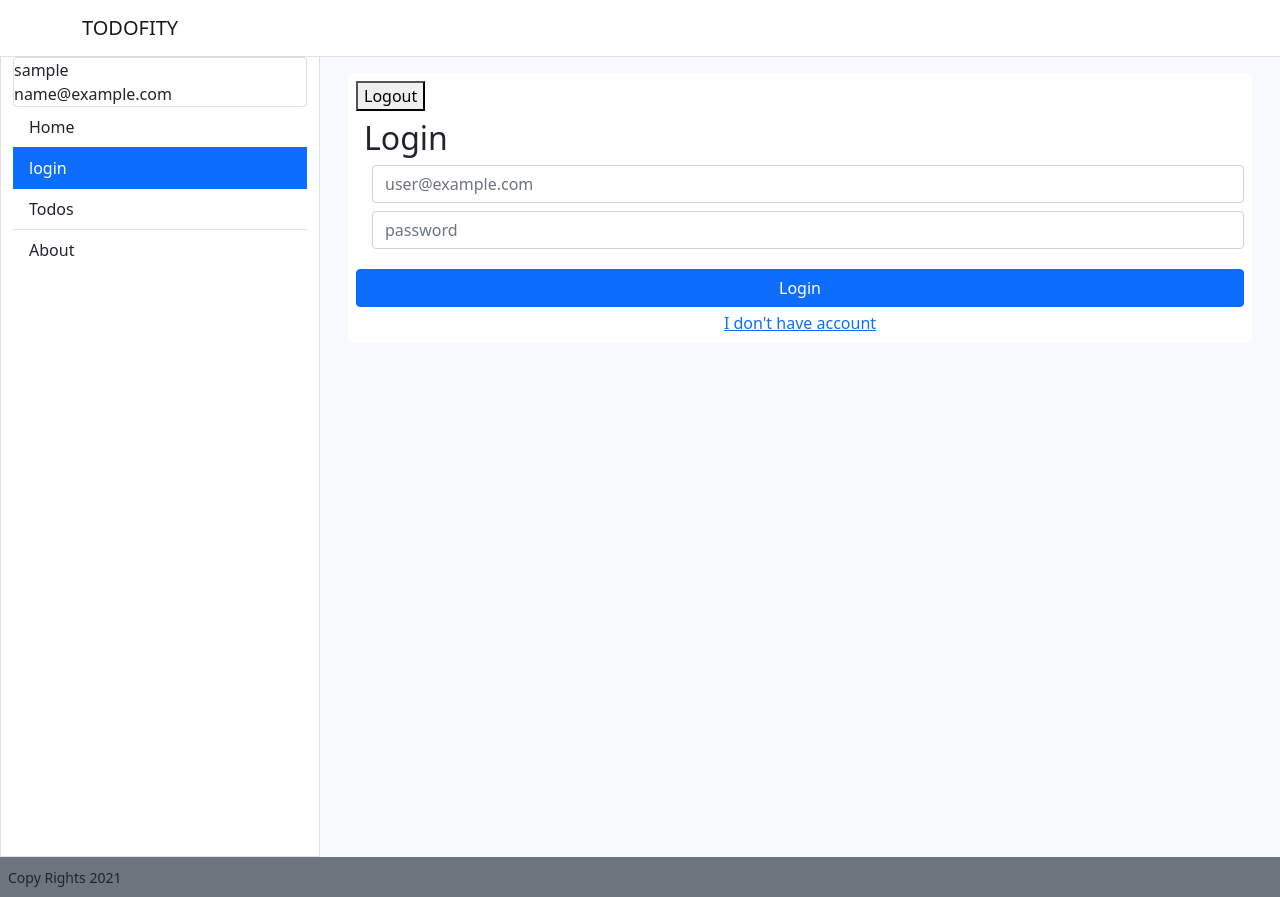
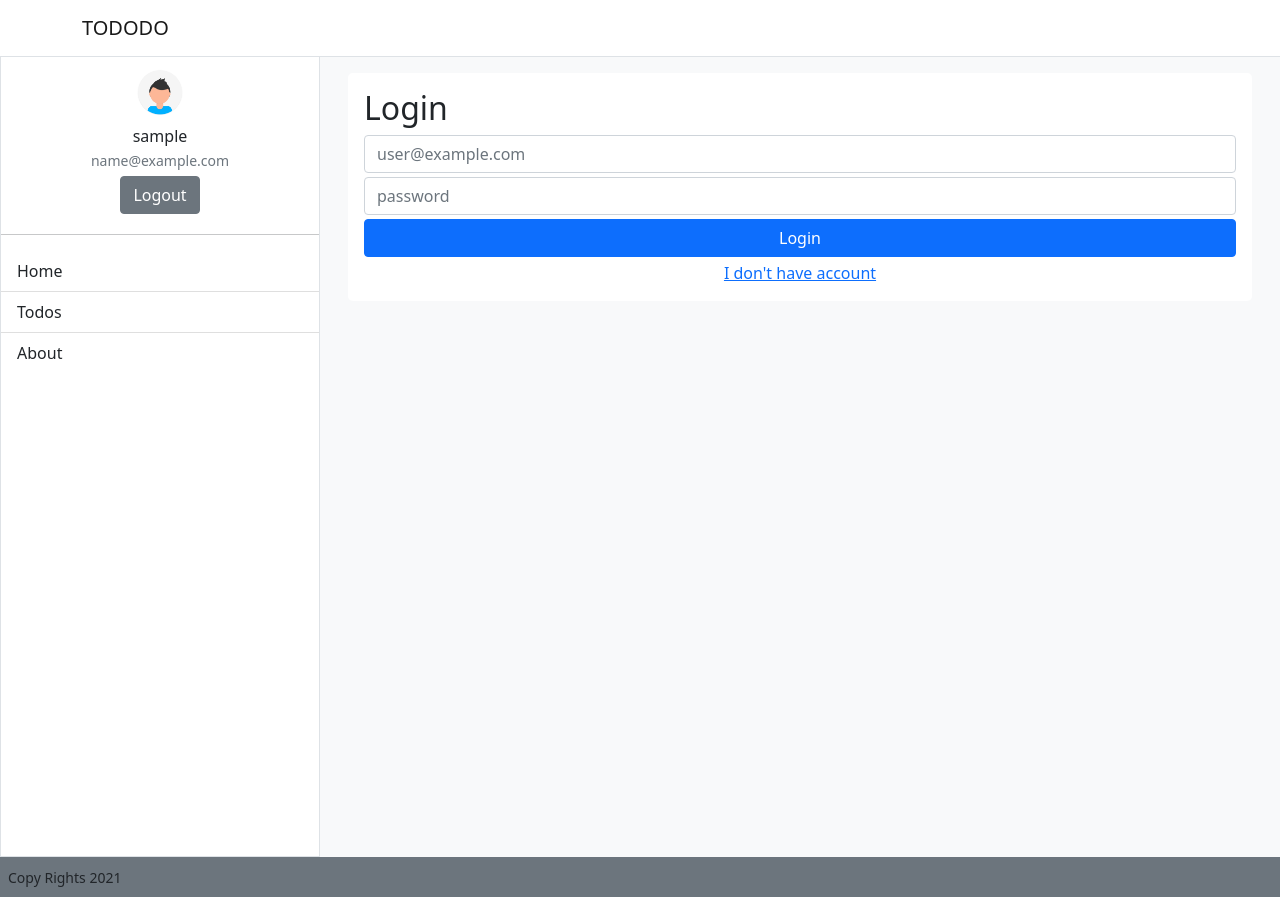
Before and after one commit to 3omer/tododo, a Vue app: page /#/login in a window 1280 px wide. Built offline with nearby package versions, Linux system fonts and the light colour scheme; sample sign-in values are in the browser's storage.

Commit message:
add userCard component

```diff
--- a/package.json
+++ b/package.json
@@ -1,5 +1,5 @@
 {
-  "name": "todovity",
+  "name": "tododo",
   "version": "0.1.0",
   "private": true,
   "scripts": {
--- a/src/components/Layout.vue
+++ b/src/components/Layout.vue
@@ -3,7 +3,7 @@
     <header>
       <nav class="navbar navbar-light border-bottom">
         <div class="container">
-          <a class="navbar-brand" href="/">TODOFITY</a>
+          <a class="navbar-brand" href="/">TODODO</a>
           <button
             class="navbar-toggler d-sm-block d-md-none"
             type="button"
@@ -17,9 +17,10 @@
           </button>
         </div>
       </nav>
-      <div class="collapse bg-secondary list-group list-group-flush my-2" id="navCollapse">
+      <div class="collapse d-md-none list-group list-group-flush my-2" id="navCollapse">
+        <userCard class="d-md-none" />
+        <hr>
         <router-link class="list-group-item list-group-item-action" to="/">Home</router-link>
-        <router-link class="list-group-item list-group-item-action" to="/login">login</router-link>
         <router-link class="list-group-item list-group-item-action" to="/todos">Todos</router-link>
         <router-link class="list-group-item list-group-item-action" to="/about">About</router-link>
       </div>
@@ -27,14 +28,14 @@
     <main>
       <div class="container-fluid vh-100">
         <div class="row">
-          <div class="d-none d-md-block vh-100 col-md-3 mx-0 border border-top-0">
+          <div class="d-none d-md-block vh-100 col-md-3 mx-0 px-0 border border-top-0">
             <!-- nav menu -->
             <div class="user-card">
-              <userCard />
+              <userCard class="text-center" />
+              <hr>
             </div>
-            <div class="list-group list-group-flush">
+            <div class="list-group mx-0 list-group-flush">
               <router-link class="list-group-item list-group-item-action" to="/">Home</router-link>
-              <router-link class="list-group-item list-group-item-action" to="/login">login</router-link>
               <router-link class="list-group-item list-group-item-action" to="/todos">Todos</router-link>
               <router-link class="list-group-item list-group-item-action" to="/about">About</router-link>
             </div>
--- a/src/components/userCard.vue
+++ b/src/components/userCard.vue
@@ -1,20 +1,43 @@
 <template>
-  <div v-if="user" class="card">
+<div>
+  <div v-if="user" class="d-flex d-md-block m-1 p-1 align-items-center">
+    <div class="avatar">
+      <img class="img-fluid" :src="avatarSrc" alt="user avatar" width="60px" />
+    </div>
+    <div class="user-details p-1">
       <span>{{user.username}}</span>
-      <span>{{user.email}}</span>
+      <br />
+      <span class="small text-muted">{{user.email}}</span>
+    </div>
+    <div class="mx-auto">
+      <btnLogout class="btn btn-secondary" />
+    </div>
   </div>
+  <div class="text-center m-1" v-else>
+    <router-link to="/login" class="btn btn-primary w-75">Login</router-link>
+  </div>
+</div>
 </template>
 
 <script>
-import { mapState } from 'vuex'
+import avatarDefault from "../assets/avatar_ph.png";
+import { mapState } from "vuex";
+import btnLogout from "./btnLogout";
 export default {
-    name: 'UserCard',
-    computed: mapState({
-        user: state => state.authStore.user
-    }),
-}
+  name: "UserCard",
+  computed: {
+    avatarSrc() {
+      return this.user.avatar || avatarDefault;
+    },
+    ...mapState({
+      user: state => state.authStore.user
+    })
+  },
+  components: {
+    btnLogout
+  }
+};
 </script>
 
 <style>
-
 </style>
--- a/src/views/Login.vue
+++ b/src/views/Login.vue
@@ -1,12 +1,11 @@
 <template>
   <div class="m-2 p-2 bg-white rounded-3">
-    <btnLogout/>
     <div class="login-form p-2">
       <div class="alert alert-danger" v-show="error">{{error}}</div>
       <form action>
         <h2>Login</h2>
         <input
-          class="form-control m-2"
+          class="form-control my-1"
           type="email"
           name="email"
           v-model="fields.email"
@@ -14,29 +13,28 @@
           placeholder="user@example.com"
         />
         <input
-          class="form-control m-2"
+          class="form-control"
           type="password"
           name="password"
           v-model="fields.password"
           placeholder="password"
         />
+
+        <div class="form-options text-center">
+          <button type="submit" class="btn btn-primary w-100 my-1" @click.prevent="login">Login</button>
+          <br />
+          <router-link to="/signup">I don't have account</router-link>
+        </div>
       </form>
-    </div>
-    <div class="form-options text-center">
-      <button class="btn btn-primary w-100 my-1" @click="login">Login</button>
-      <br />
-      <router-link to="/signup">I don't have account</router-link>
     </div>
   </div>
 </template>
 
 <script>
-import api from "../services/api"
-import btnLogout from '../components/btnLogout'
+import api from "../services/api";
 
 export default {
   name: "Login",
-  components: { btnLogout },
   data() {
     return {
       fields: {
@@ -53,14 +51,14 @@ export default {
         .postLogin(this.fields.email, this.fields.password)
         .then(res => {
           if (res.token) {
-            console.log("login() - Token retrived", res.token)
-            this.$store.commit('authStore/loginSuccess', res)
-            this.$router.push({ name: 'home' })
+            console.log("login() - Token retrived", res.token);
+            this.$store.commit("authStore/loginSuccess", res);
+            this.$router.push({ name: "home" });
           }
         })
         .catch(error => {
           this.error = error.error;
-        })
+        });
     }
   }
 };
--- a/src/views/Signup.vue
+++ b/src/views/Signup.vue
@@ -5,39 +5,42 @@
       <form action>
         <h2>Signup</h2>
         <input
-          class="form-control m-2"
+          class="form-control my-1"
           name="username"
           v-model="fields.username"
           id="username"
           placeholder="username"
+          required
         />
         <input
-          class="form-control m-2"
+          class="form-control my-1"
           type="email"
           name="email"
           v-model="fields.email"
           id="email"
           placeholder="user@example.com"
+          required
         />
         <input
-          class="form-control m-2"
+          class="form-control my-1"
           type="password"
           name="password"
           v-model="fields.password"
           placeholder="password"
+          required
         />
+        <div class="form-options text-center">
+          <button type="submit" class="btn btn-primary w-100 my-1" @click.prevent="signup">Signup</button>
+          <br />
+          <router-link to="/login">I already have account</router-link>
+        </div>
       </form>
-    </div>
-    <div class="form-options text-center">
-      <button class="btn btn-primary w-100 my-1" @click="signup">Signup</button>
-      <br />
-      <router-link to="/login">I already have account</router-link>
     </div>
   </div>
 </template>
 
 <script>
-import api from '../services/api'
+import api from "../services/api";
 export default {
   data() {
     return {
@@ -46,17 +49,16 @@ export default {
         email: "",
         password: ""
       },
-      error: ''
+      error: ""
     };
   },
   methods: {
     signup() {
-      console.log("COMP:Signup - signup()")
+      console.log("COMP:Signup - signup()");
       api.postSignup(this.fields).then(res => {
-        console.log("API-RESP", res)
-        this.$router.push('./login')
-      })
-
+        console.log("API-RESP", res);
+        this.$router.push("./login");
+      });
     }
   }
 };
```
Also changed, not shown: src/assets/avatar_ph.png (added).
